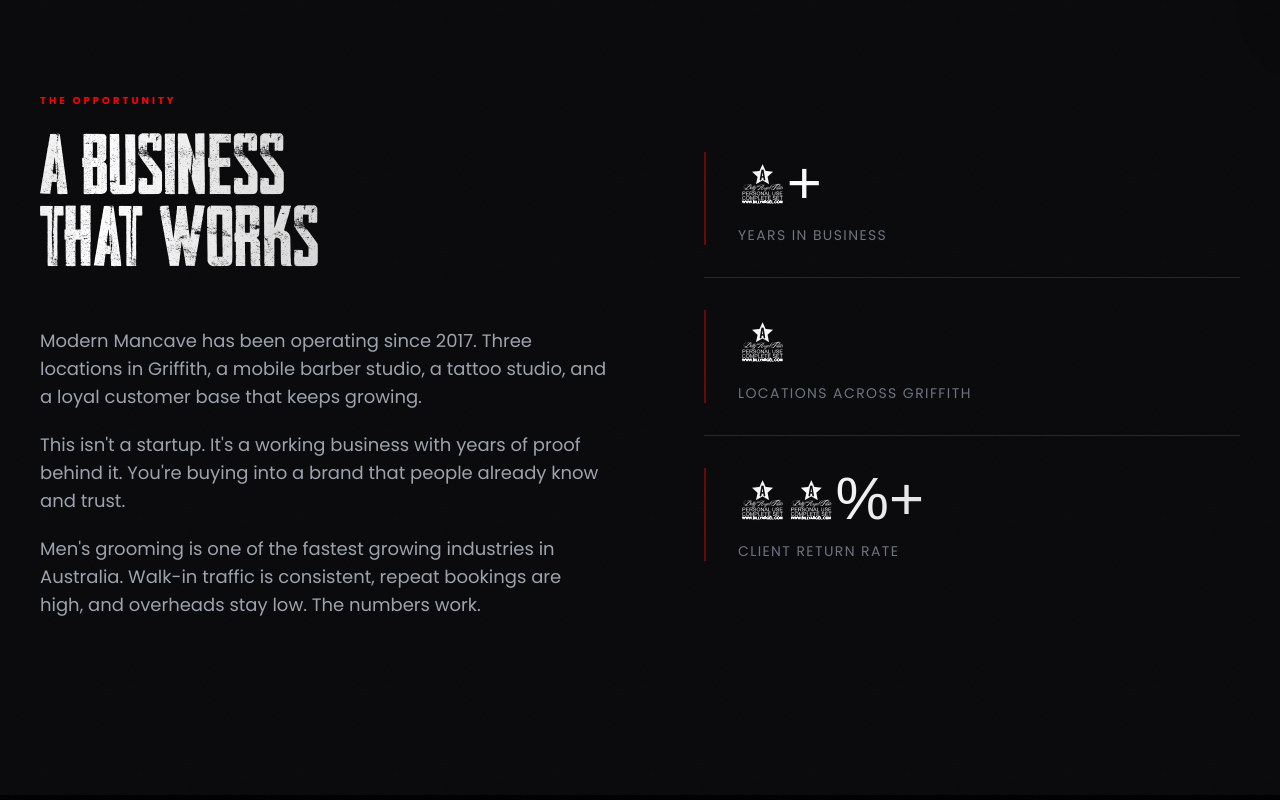
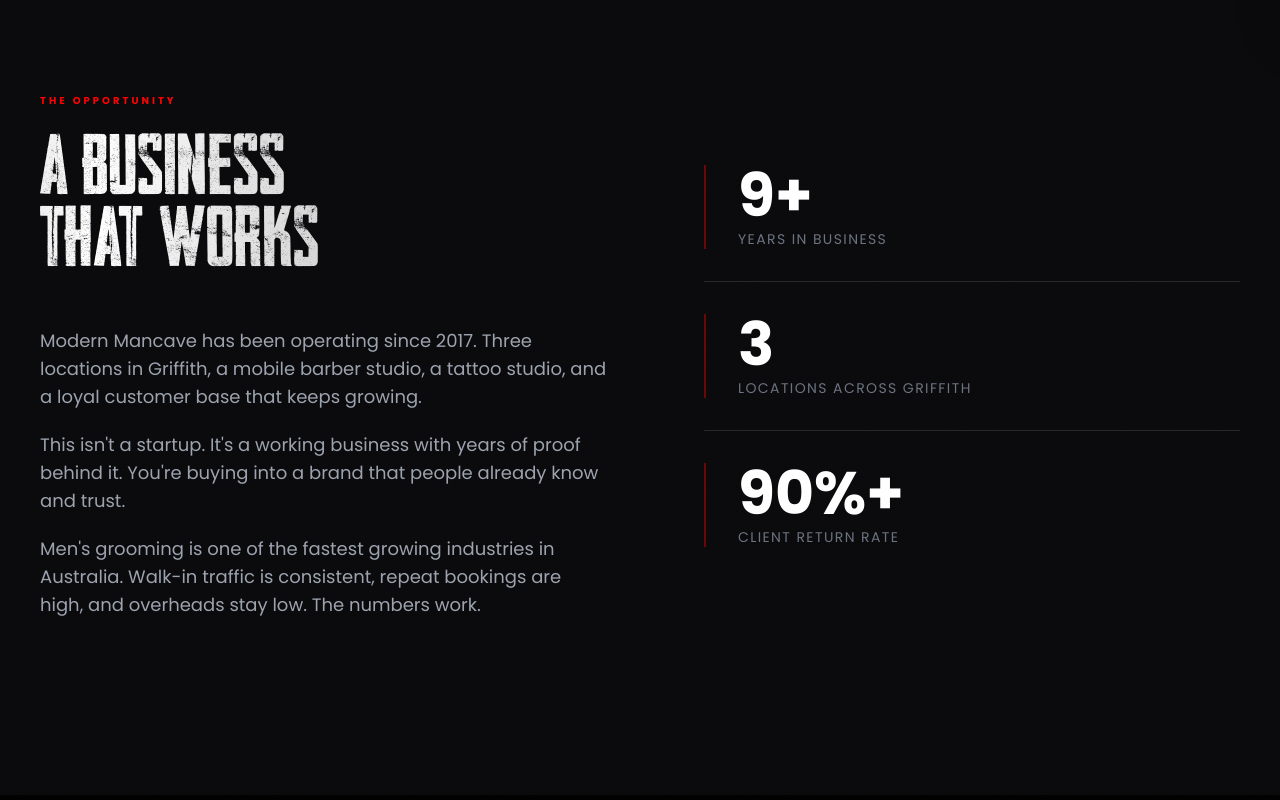
Before and after one commit to pannocotta/modernmancave-v2, a Next.js app: page /franchise in a window 1280 px wide. Shown: the part 783-1583 px from the top of the page. Built offline with nearby package versions, Linux system fonts and the light colour scheme.

Commit message:
fix: remove font-headliner from all numbers — Awakening font has no number glyphs

```diff
--- a/app/app/page.tsx
+++ b/app/app/page.tsx
@@ -65,7 +65,7 @@
                   'Tap "Add" in the top right corner',
                 ].map((step, i) => (
                   <li key={i} className="flex gap-6 items-start">
-                    <span className="text-brand-red font-headliner text-2xl leading-none w-6 shrink-0">{i + 1}</span>
+                    <span className="text-brand-red font-bold text-2xl leading-none w-6 shrink-0">{i + 1}</span>
                     <span className="text-gray-300 text-base leading-snug">{step}</span>
                   </li>
                 ))}
@@ -83,7 +83,7 @@
                   'Tap "Add" or "Install" to confirm',
                 ].map((step, i) => (
                   <li key={i} className="flex gap-6 items-start">
-                    <span className="text-brand-red font-headliner text-2xl leading-none w-6 shrink-0">{i + 1}</span>
+                    <span className="text-brand-red font-bold text-2xl leading-none w-6 shrink-0">{i + 1}</span>
                     <span className="text-gray-300 text-base leading-snug">{step}</span>
                   </li>
                 ))}
--- a/app/franchise/page.tsx
+++ b/app/franchise/page.tsx
@@ -90,17 +90,17 @@
 
             <div className="space-y-8 md:pl-8">
               <div className="border-l-2 border-brand-red/40 pl-8">
-                <div className="text-5xl md:text-6xl font-headliner gradient-heading mb-1">{new Date().getFullYear() - SITE.established}+</div>
+                <div className="text-5xl md:text-6xl font-bold text-white mb-1">{new Date().getFullYear() - SITE.established}+</div>
                 <p className="text-gray-500 text-sm tracking-widest uppercase">Years in business</p>
               </div>
               <div className="h-px bg-zinc-800" />
               <div className="border-l-2 border-brand-red/40 pl-8">
-                <div className="text-5xl md:text-6xl font-headliner gradient-heading mb-1">3</div>
+                <div className="text-5xl md:text-6xl font-bold text-white mb-1">3</div>
                 <p className="text-gray-500 text-sm tracking-widest uppercase">Locations across Griffith</p>
               </div>
               <div className="h-px bg-zinc-800" />
               <div className="border-l-2 border-brand-red/40 pl-8">
-                <div className="text-5xl md:text-6xl font-headliner gradient-heading mb-1">90%+</div>
+                <div className="text-5xl md:text-6xl font-bold text-white mb-1">90%+</div>
                 <p className="text-gray-500 text-sm tracking-widest uppercase">Client return rate</p>
               </div>
             </div>
--- a/app/not-found.tsx
+++ b/app/not-found.tsx
@@ -4,7 +4,7 @@
   return (
     <main className="min-h-screen bg-black text-white flex items-center justify-center px-6">
       <div className="text-center">
-        <h1 className="text-7xl font-headliner gradient-heading mb-4">404</h1>
+        <h1 className="text-7xl font-bold text-white mb-4">404</h1>
         <p className="text-xl text-gray-400 mb-8">This page doesn&apos;t exist.</p>
         <Link
           href="/"
```
